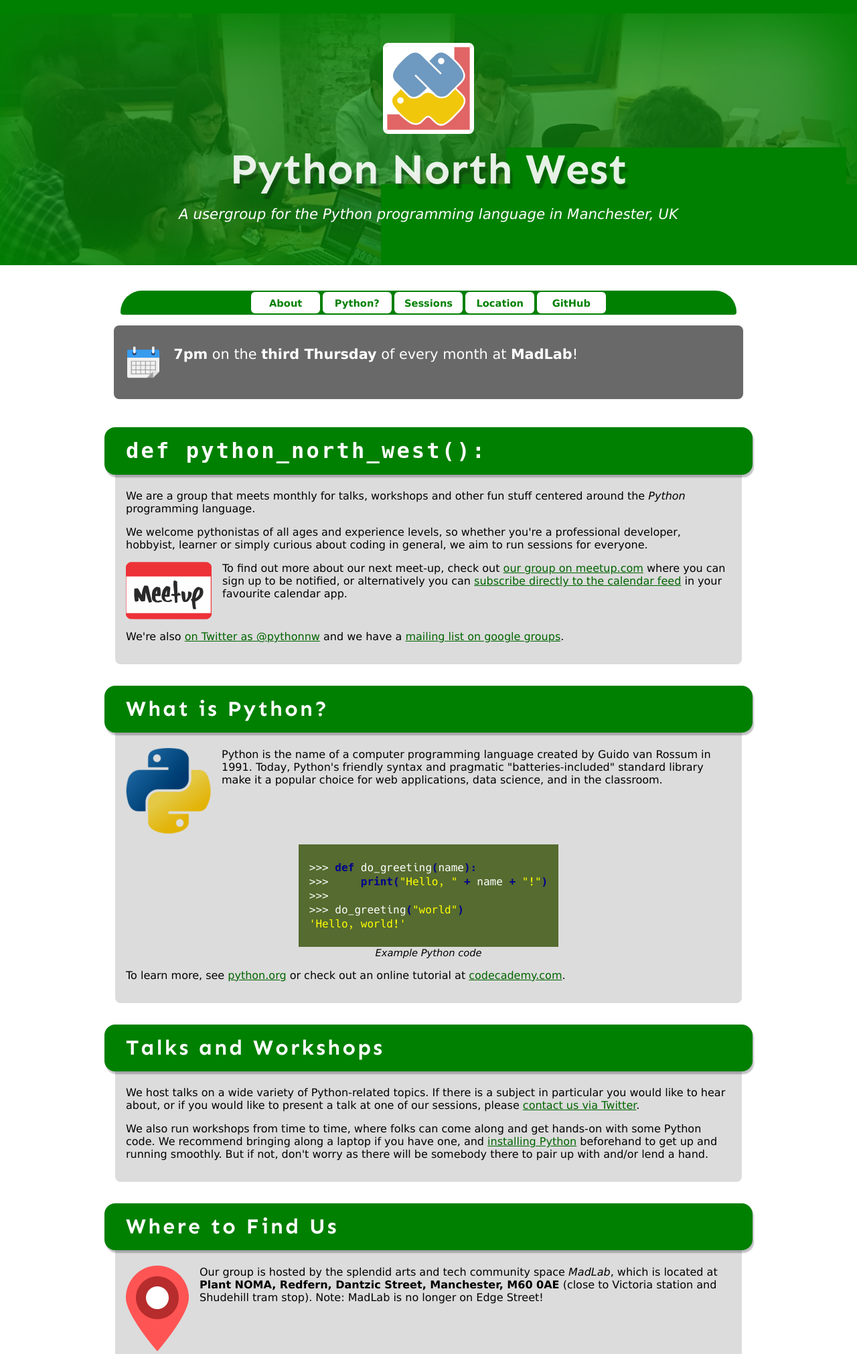
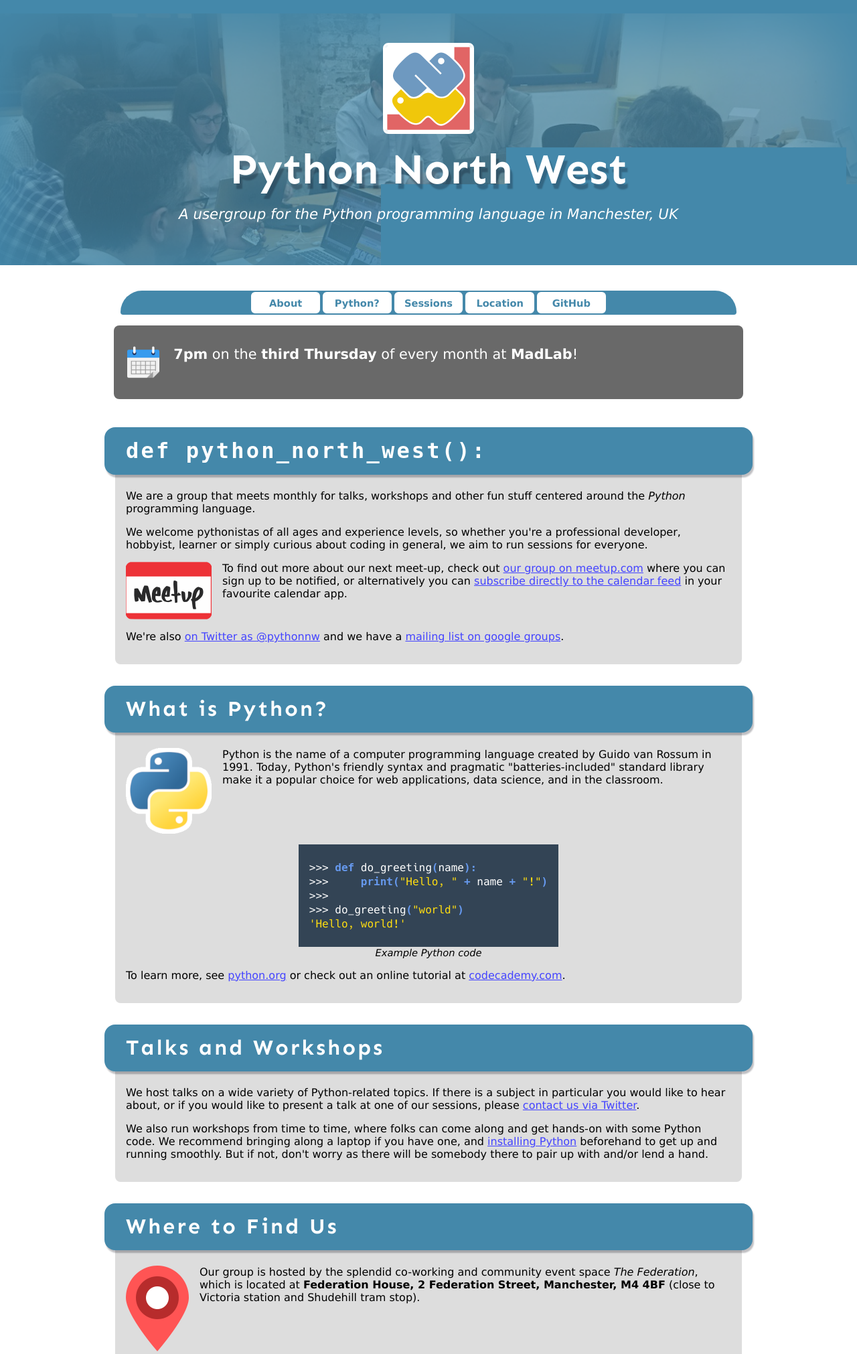
Before and after one commit to PythonNorthwestUK/pynw-website, a Django app: page / in a window 1280 px wide. Shown: the top 2022 px of the page at 67% size. Run offline with Django 3.2, Linux system fonts and the light colour scheme; some web fonts are replaced.

Commit message:
changed to bluer colour scheme, changed address of meet-up location to federation house, fixed jumping nav buttons

```diff
--- a/pynwapp/static/pynwapp/style.css
+++ b/pynwapp/static/pynwapp/style.css
@@ -19,7 +19,7 @@
 html,body
 { margin: 0; padding: 0; font-family: verdana,sans-serif; height: 100vh;
   box-sizing: border-box; font-size: 12pt;
-  background-color: green; color: black; }
+  background-color: #48a; color: black; }
 
 #body-wrapper
 { /* sits at the root of the body, fits the size of the viewport and provides its own
@@ -36,26 +36,26 @@
 { text-decoration: underline; color: white; }
 
 header a:hover, header a:active, header a:focus, footer a:hover, footer a:active, footer a:focus
-{ position: inherit; color: lightgreen; }
+{ position: inherit; color: #fd1; }
 
 header nav
-{ display: block; background-color: rgb(0,64,0); margin: 0; padding: 0; font-size: 12pt;
+{ display: block; background-color: #004; margin: 0; padding: 0; font-size: 12pt;
   box-shadow: 0px 4px 12px 8px inset rgba(0,0,16,0.25);
   transform-style: preserve-3d; z-index: 1;
-  border-bottom: 4px solid green; }
+  border-bottom: 4px solid #48a; }
 
 header nav a, nav a:visited, nav li.current a
 { color: white; text-decoration: none; display: inline-block; margin: 0.2em 0px 0px 0px;
   padding: 0.8em 2em; vertical-align: bottom; position: relative; height: 1em; }
 
 header nav a:hover, header nav a:active, header nav a:focus
-{ color: yellow; margin-top: 0px; height: 1.2em; }
+{ color: #faa; margin-top: 0px; height: 1.2em; }
 
 header nav li a
-{ border-radius: 16px 16px 0px 0px; background-color: rgb(0,96,0); }
+{ border-radius: 16px 16px 0px 0px; background-color: #00a }
 
 header nav li.current a
-{ border-radius: 16px 16px 0px 0px; background-color: green; }
+{ border-radius: 16px 16px 0px 0px; background-color: #48a; }
 
 header nav ul
 { margin: 0; padding: 0; width: auto; text-align: center; }
@@ -85,7 +85,7 @@
 { top: 0px; left: 0px; }
 
 main nav
-{ display: block; padding: 0; margin: 0 0 16px 0; background-color: green;
+{ display: block; padding: 0; margin: 0 0 16px 0; background-color: #48a;
   width: auto; border-radius: 32px 32px 4px 4px; font-size: 0pt; }
 
 main nav ul
@@ -96,41 +96,41 @@
 
 main nav li a, main nav li a:hover, main nav li a:focus, main nav li a:visited, main nav li a:active
 { text-decoration: none; position: inherit; text-shadow: none;
-  color: green; font-weight: bold; display: inline-block; padding: 0.5em;
-  margin: 0; background-color: white; font-size: 11pt; border: 2px solid green;
+  color: #48a; font-weight: bold; display: inline-block; padding: 0.5em;
+  margin: 0; background-color: white; font-size: 11pt; border: 2px solid #48a;
   border-radius: 8px; width: 6em; }
 
 main nav li a:hover, main nav li a:active, main nav li a:focus
-{ position: relative; top: -4px; background-color: lightgreen;
-  box-shadow: 0px 4px 4px rgba(0,0,16,0.25); color: darkgreen; }
+{ position: relative; top: -0.25em; padding-bottom: 0.75em; margin-bottom: -0.25em;
+  background-color: #fd1; color: #00f; }
 
 section
 { margin: 0 -0.5em 2em -0.5em; padding: 0 1em 1em 1em;
-  background-color: rgb(220,220,220); border-radius: 8px; }
+  background-color: #ddd; border-radius: 8px; }
 
 h1
 { font-family: sen,verdana,sans-serif; font-size: 32pt; color: white; padding: 10px;
-  margin: 0 auto; width: auto; background-color: green; border-bottom: 4px solid lightgrey; }
+  margin: 0 auto; width: auto; background-color: #48a; border-bottom: 4px solid lightgrey; }
 
 h2
-{ font-family: sen,verdana,sans-serif; color: white; background-color: green;
+{ font-family: sen,verdana,sans-serif; color: white; background-color: #48a;
   font-weight: bold; padding: 16px 1em; border-radius: 16px;
   box-shadow: 2px 4px 2px rgba(0,0,16,0.25); letter-spacing: 0.1em; font-size: 20pt;
   margin: 0.7em -1em 0.7em -1em; }
 
 h3
-{ font-family: sen,verdana,sans-serif; color: darkgreen; font-weight: bold; font-size: 16pt;
+{ font-family: sen,verdana,sans-serif; color: #44f; font-weight: bold; font-size: 16pt;
   text-shadow: 1px 2px 2px rgba(0,0,16,0.1); }
 
 h4,h5,h6
-{ color: darkgreen; font-weight: bold; }
+{ color: #44f; font-weight: bold; }
 
 a, a:visited
-{ color: darkgreen; text-decoration: underline; }
+{ color: #44f; text-decoration: underline; }
 
 a:hover, a:active, a:focus
-{ text-shadow: 1px 3px 2px rgba(0,0,16,0.25); /*limegreen; */
-  position: relative; top: -3px; left: 0px; color: green; }
+{ text-shadow: 1px 3px 2px rgba(0,0,16,0.25);
+  position: relative; top: -3px; left: 0px; color: #00f; padding-bottom: 3px; }
 
 a:hover > img, a:active > img, a:focus > img
 { position: relative; top: -4px; transform: rotate(-2deg) scale(1.05); }
@@ -143,13 +143,13 @@
 
 figure code
 { display: inline-block; text-align: left; padding: 0.5em 1em;
-  background-color: darkolivegreen; color: white; }
+  background-color: #345; color: white; }
 
 figure code span
-{ font-weight: bold; color: darkblue; }
+{ font-weight: bold; color: #69e; }
 
 figure code span.s
-{ font-weight: normal; color: yellow; }
+{ font-weight: normal; color: #fd1; }
 
 figcaption
 { font-size: 11pt; font-style: italic; }
@@ -184,7 +184,7 @@
 { text-decoration: none; }
 
 footer
-{ font-size: 10pt; background-color: green; color: white; margin: 0; padding: 16px;
+{ font-size: 10pt; background-color: #48a; color: white; margin: 0; padding: 16px;
   text-align: center;
   text-shadow: 2px 4px 2px rgba(0,0,16,0.25); font-style: italic; width: auto; display: block;
   box-shadow: 0px 8px 8px inset rgba(0,0,16,0.25); }
@@ -200,7 +200,7 @@
 div.hero::before /* parallax banner background */
 { content: ""; background-image: url('images/group.jpg');
   background-size: cover; background-position: center top;
-  box-shadow: 0px 0px 100px 30px inset rgba(0,128,0,1.0);
+  box-shadow: 0px 0px 100px 30px inset #48a;
   display: block; position: absolute; top: 0px; left: 0px; height: 100%; width: 100%;
   margin: 0; padding: 0; z-index: -1; opacity: 0.3;
 }
@@ -208,7 +208,7 @@
 .hero h1 /* home page title */
 { display: block; width: 100%; margin: 0.25em auto;
   padding: 0px; text-align: center;
-  font-size: 36pt; color: white; color: rgba(255,255,255,0.9); background: none; box-shadow: none;
+  font-size: 36pt; color: white; background: none; box-shadow: none;
   text-shadow: 4px 8px 2px rgba(0,0,16,0.25); border: none; }
 
 .hero h1 + div /* subheading */
--- a/pynwapp/templates/pynwapp/base.html
+++ b/pynwapp/templates/pynwapp/base.html
@@ -58,11 +58,11 @@
              <img src="{% static 'pynwapp/images/github_s.png' %}" title="Github logo" class="icon"/></a>
            <a href="https://groups.google.com/forum/#!forum/python-north-west" alt="PyNW mailing list">
              <img src="{% static 'pynwapp/images/email_s.png' %}" title="Email icon" class="icon"/></a>
-           <a href="https://goo.gl/maps/L8NSGoGCBX32" alt="PyNW map">
+           <a href="https://goo.gl/maps/zCtpEKCE8dD2" alt="PyNW map">
              <img src="{% static 'pynwapp/images/location_s.png' %}" title="Location icon" class="icon" /></a>
            <a href="https://www.meetup.com/Python-North-West-Meetup/events/ical/" alt="PyNW calendar feed">
              <img src="{% static 'pynwapp/images/calendar_s.png' %}" title="Calendar icon" class="icon"/></a></p>
-        <p>Copyright &copy; 2018 Python North West.<br/>
+        <p>Copyright &copy; 2019 Python North West.<br/>
            Social media icons by
            <a href="https://www.iconfinder.com/popcornarts" title="PopcornArts">PopcornArts</a> and
            <a href="https://www.graphicsfuel.com" title="GraphicsFuel">GraphicsFuel</a>.
--- a/pynwapp/templates/pynwapp/index.html
+++ b/pynwapp/templates/pynwapp/index.html
@@ -98,22 +98,21 @@
 <h2>Where to Find Us</h2>
 <p class="with-left-img">
    <img src="{% static 'pynwapp/images/location.png' %}" alt="Location icon" />
-   Our group is hosted by the splendid arts and tech community space
-   <em class="p-name fn org">MadLab</em>, which is located at
+   Our group is hosted by the splendid co-working and community event space
+   <em class="p-name fn org">The Federation</em>, which is located at
    <strong class="p-adr adr">
-   <span class="p-extended-address extended-address">Plant NOMA, Redfern</span>,
-   <span class="p-street-address street-address">Dantzic Street</span>,
+   <span class="p-extended-address extended-address">Federation House</span>,
+   <span class="p-street-address street-address">2 Federation Street</span>,
    <span class="p-locality locality">Manchester</span>,
-   <span class="p-postal-code postal-code">M60&nbsp;0AE</span></strong>
-   (close to Victoria station and Shudehill tram stop). Note: MadLab is no longer on Edge Street!</p>
+   <span class="p-postal-code postal-code">M4&nbsp;4BF</span></strong>
+   (close to Victoria station and Shudehill tram stop).</p>
 <figure>
-    <iframe style="border: 0" src="https://www.google.com/maps/embed?pb=!1m18!1m12!1m3!1d2373.977396410238!2d-2.2412246841562866!3d53.48673368000872!2m3!1f0!2f0!3f0!3m2!1i1024!2i768!4f13.1!3m3!1m2!1s0x0%3A0xf44be30d14fbbf55!2sPlant+NOMA!5e0!3m2!1sen!2suk!4v1526304224268"
-            width="400" height="300" frameborder="0" allowfullscreen="allowfullscreen"></iframe>
-    <figcaption>MadLab location</figcaption>
+    <iframe src="https://www.google.com/maps/embed?pb=!1m18!1m12!1m3!1d2374.014368281813!2d-2.242282120181308!3d53.486073080106394!2m3!1f0!2f0!3f0!3m2!1i1024!2i768!4f13.1!3m3!1m2!1s0x487bb1c79ec42665%3A0xb5b47150c72a31fc!2sFederation+House!5e0!3m2!1sen!2suk!4v1550334230267"
+            width="400" height="400" frameborder="0" style="border:0" allowfullscreen="allowfullscreen"></iframe>
+    <figcaption>The Federation location</figcaption>
 </figure>
-<p>For more info about the space and the multitude of other local meet-ups and workshops that
-   take place there, check out
-   <a href="https://madlab.org.uk/" class="p-url url">madlab.org.uk</a>.</p>
+<p>For more info about the space and the other events that take place there, check out
+   <a href="http://www.thefederation.coop/" class="p-url url">www.thefederation.coop</a>.</p>
 </section>
 
 <section id="sourcecode">
--- a/pynwproj/settings_dev.py
+++ b/pynwproj/settings_dev.py
@@ -8,7 +8,7 @@
 
 DEBUG = True
 
-ALLOWED_HOSTS = ['localhost','127.0.0.1','192.168.1.71']
+ALLOWED_HOSTS = ['localhost','127.0.0.1']
 
 SECURE_SSL_REDIRECT = False
 SESSION_COOKIE_SECURE = False
```
Also changed, not shown: pynwapp/static/pynwapp/images/python.png.
